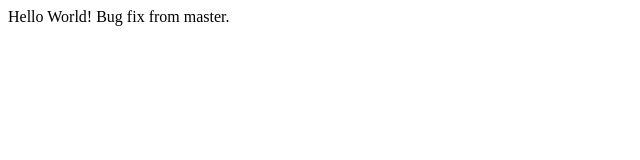
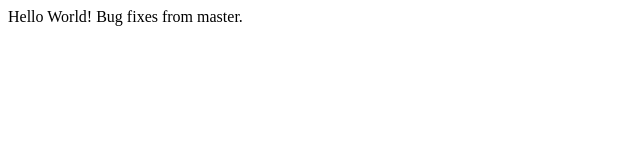
Before and after one commit to Deshdeepak1/lecture1, a plain HTML site: page index.html in a window 1280 px wide. Shown: the full height of the page, 0-640 px from the left. Drawn offline with Linux system fonts and the light colour scheme.

Commit message:
Bug fixes.

```diff
--- a/index.html
+++ b/index.html
@@ -5,6 +5,6 @@
 	</head>
 	<body>
 		Hello World!
-		Bug fix from master.
+		Bug fixes from master.
 	</body>
 </html>
```
